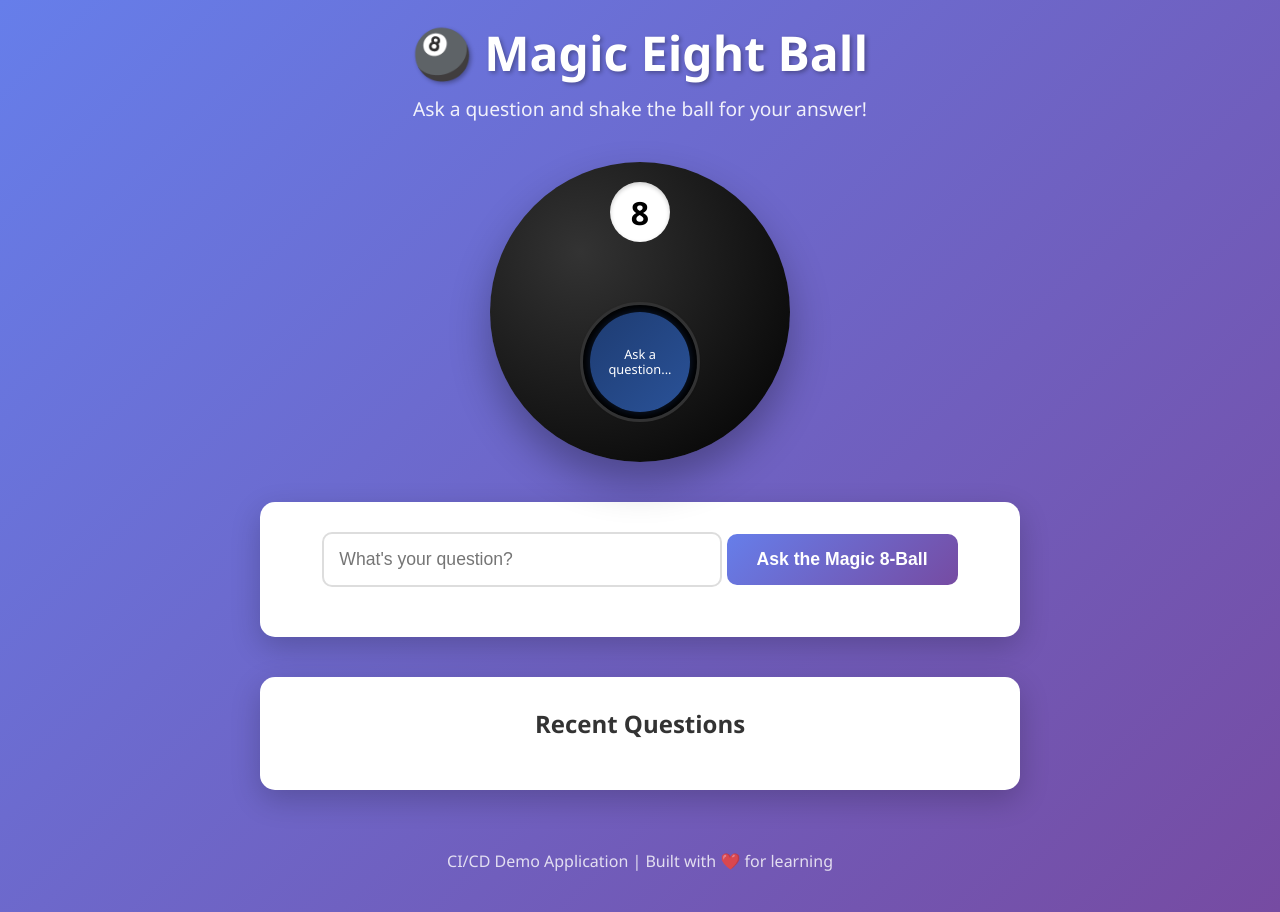
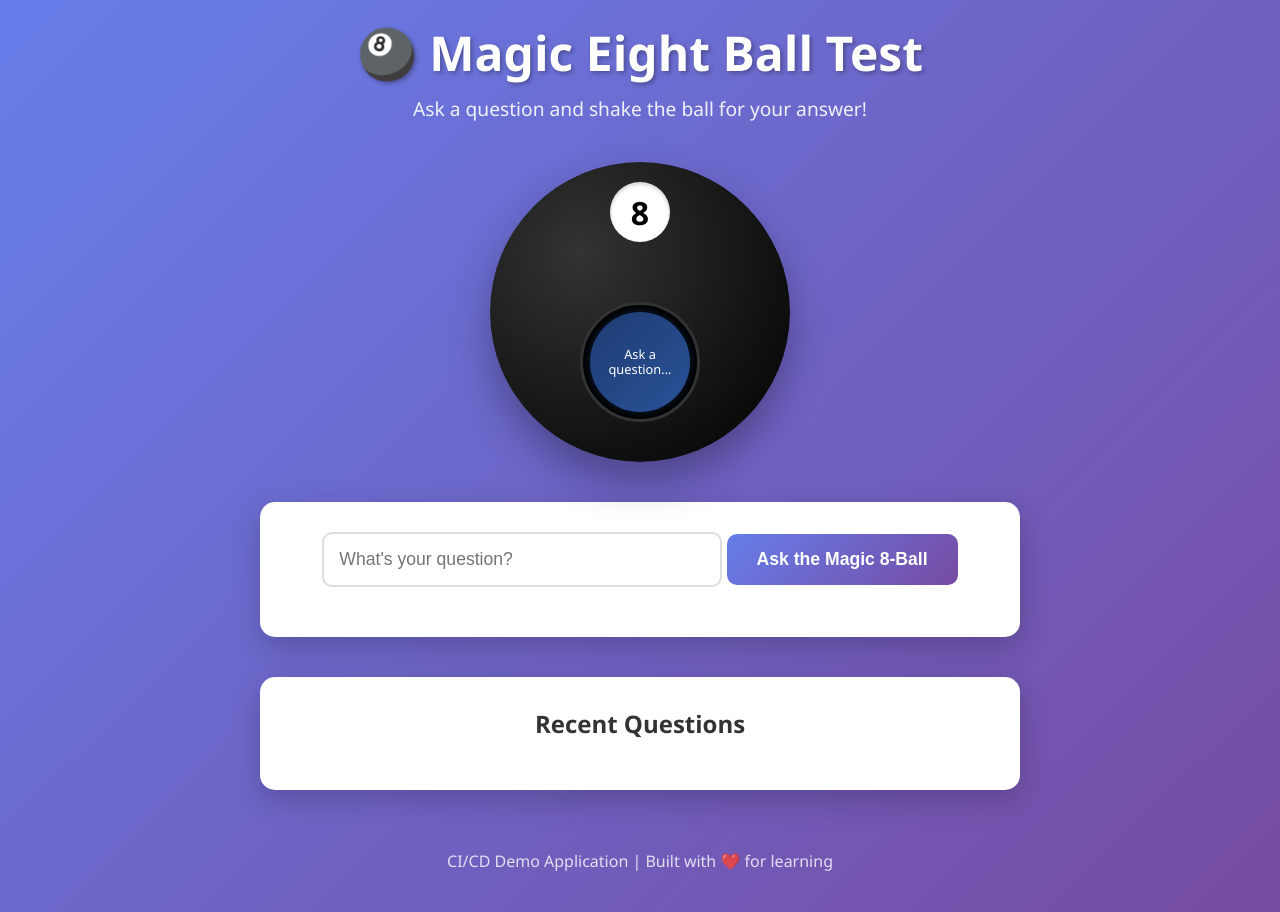
Before and after one commit to jakepage91/magic-eight-ball, a website: page public/index.html in a window 1280 px wide. Drawn offline with Linux system fonts and the light colour scheme; no server answers.

Commit message:
trigger CICD run

```diff
--- a/public/index.html
+++ b/public/index.html
@@ -9,7 +9,7 @@
 <body>
     <div class="container">
         <header>
-            <h1>🎱 Magic Eight Ball</h1>
+            <h1>🎱 Magic Eight Ball Test</h1>
             <p>Ask a question and shake the ball for your answer!</p>
         </header>
 
```
